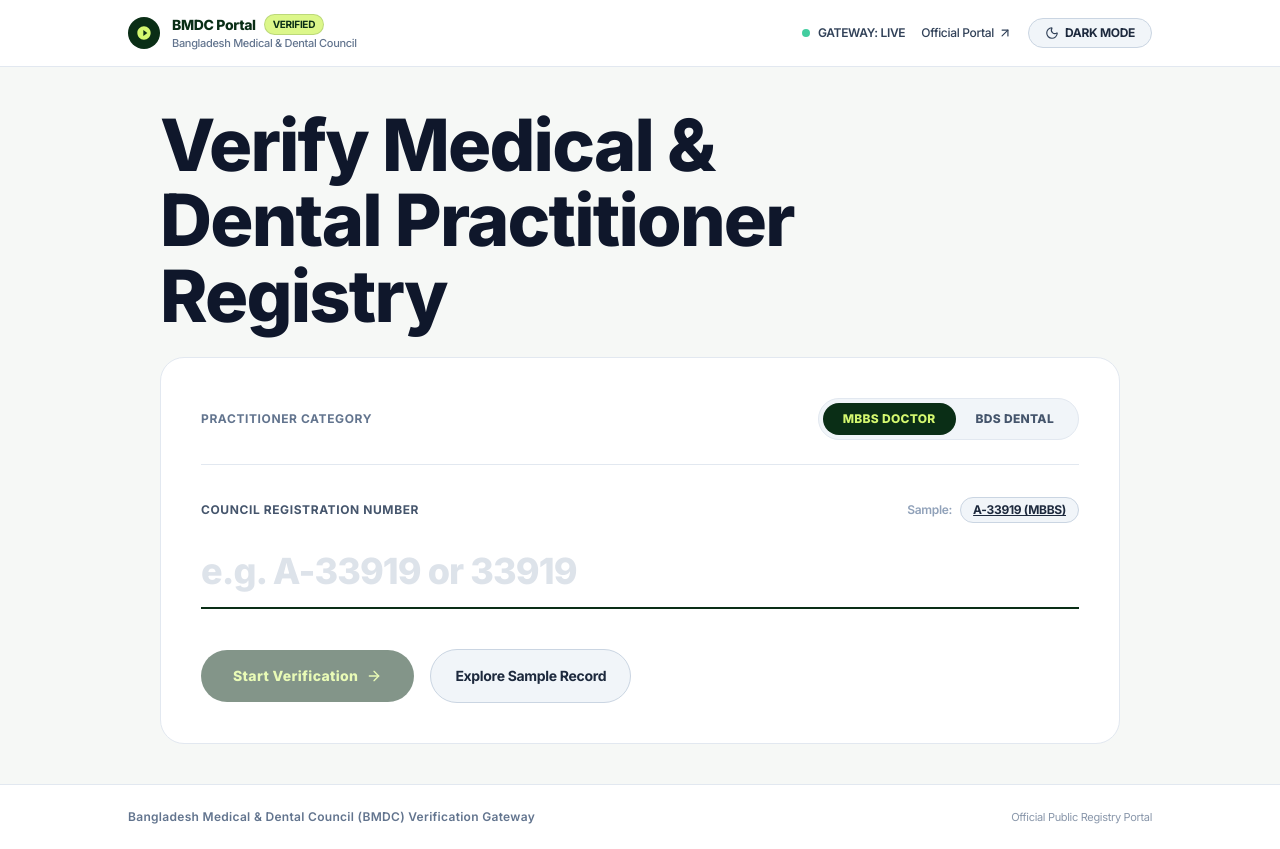
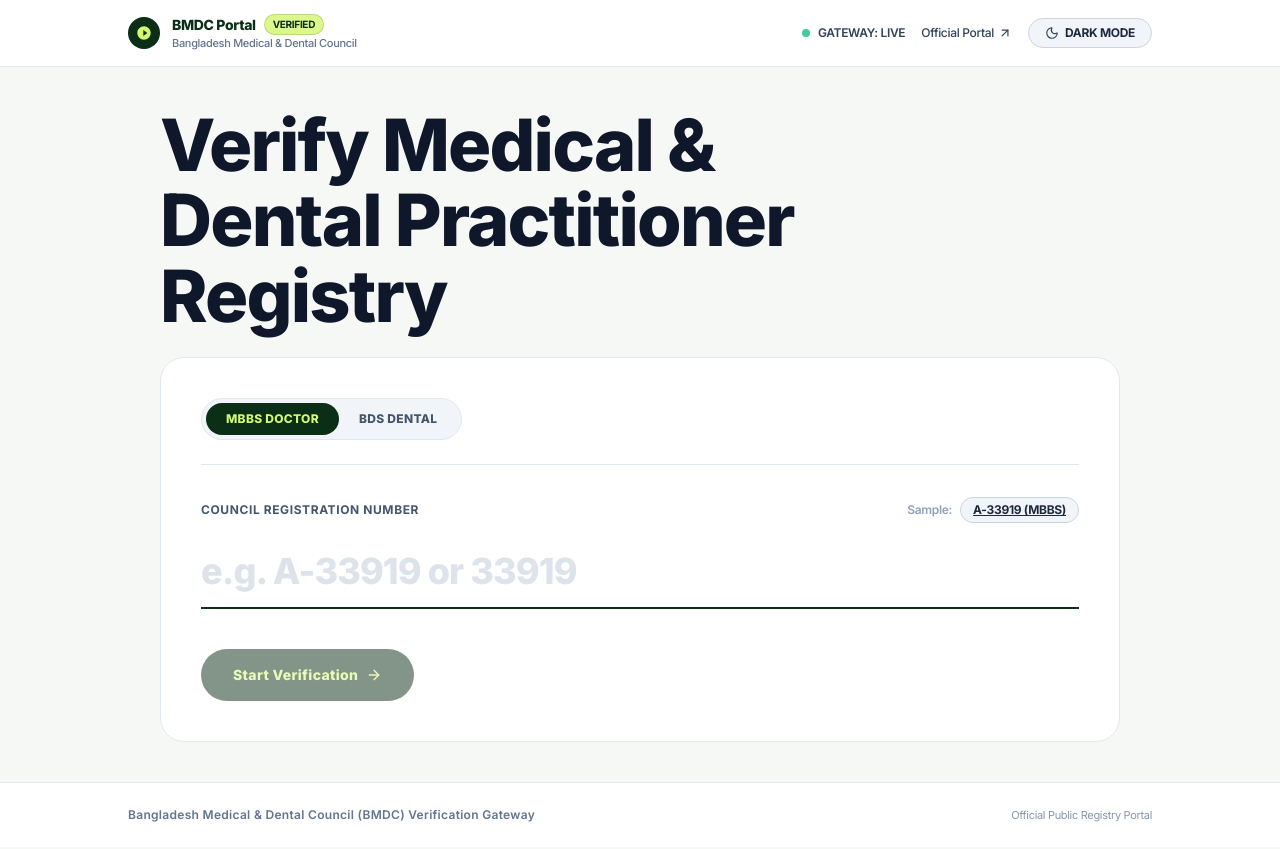
Before and after one commit to Alifkhan47/bmdc-portal-wrapper, a React (Vite) app: page / in a window 1280 px wide. Built offline with nearby package versions, Linux system fonts and the light colour scheme.

Commit message:
Align MBBS/BDS selector to the left and remove explore sample record button

```diff
--- a/src/components/SearchForm.jsx
+++ b/src/components/SearchForm.jsx
@@ -41,18 +41,9 @@ export default function SearchForm({ onSearch, isLoading, theme = 'dark', doctor
     <div className={`w-full border rounded-3xl p-6 sm:p-10 space-y-8 transition-colors ${
       isDark ? 'border-[#d4f870]/20 bg-[#0d2716] text-[#f2fdf4]' : 'border-slate-200 bg-white text-slate-900'
     }`}>
-      {/* Category Toggle Bar */}
-      <div className="flex flex-col sm:flex-row sm:items-center justify-between gap-4 border-b pb-6 border-inherit">
-        <div className="flex items-center space-x-2">
-          <span className={`text-xs font-bold uppercase tracking-wider ${
-            isDark ? 'text-zinc-400' : 'text-slate-500'
-          }`}>
-            Practitioner Category
-          </span>
-        </div>
-
-        {/* Doctor Type Pill Selector */}
-        <div className={`inline-flex rounded-full p-1 border self-start sm:self-center shrink-0 ${
+      {/* Category Toggle Bar (Left-aligned) */}
+      <div className="flex items-center justify-start border-b pb-6 border-inherit">
+        <div className={`inline-flex rounded-full p-1 border ${
           isDark ? 'bg-[#07170c] border-[#d4f870]/20' : 'bg-slate-100 border-slate-200'
         }`}>
           <button
@@ -149,8 +140,8 @@ export default function SearchForm({ onSearch, isLoading, theme = 'dark', doctor
           )}
         </div>
 
-        {/* Action Buttons */}
-        <div className="flex flex-wrap items-center gap-4 pt-2">
+        {/* Action Button */}
+        <div className="pt-2">
           <button
             type="submit"
             disabled={!cleanNumber || isLoading}
@@ -163,18 +154,6 @@ export default function SearchForm({ onSearch, isLoading, theme = 'dark', doctor
             <span>{isLoading ? 'Querying Council Registry...' : 'Start Verification'}</span>
             <ArrowRight className="w-4 h-4" />
           </button>
-
-          <button
-            type="button"
-            onClick={() => handleQuickSample('A-33919', 'MBBS')}
-            className={`rounded-full px-6 py-4 font-bold text-sm transition-colors border cursor-pointer ${
-              isDark
-                ? 'border-[#d4f870]/30 bg-[#11381d] text-[#d4f870] hover:bg-[#184e29]'
-                : 'border-slate-300 bg-slate-100 text-slate-800 hover:bg-slate-200'
-            }`}
-          >
-            Explore Sample Record
-          </button>
         </div>
       </form>
     </div>
```
